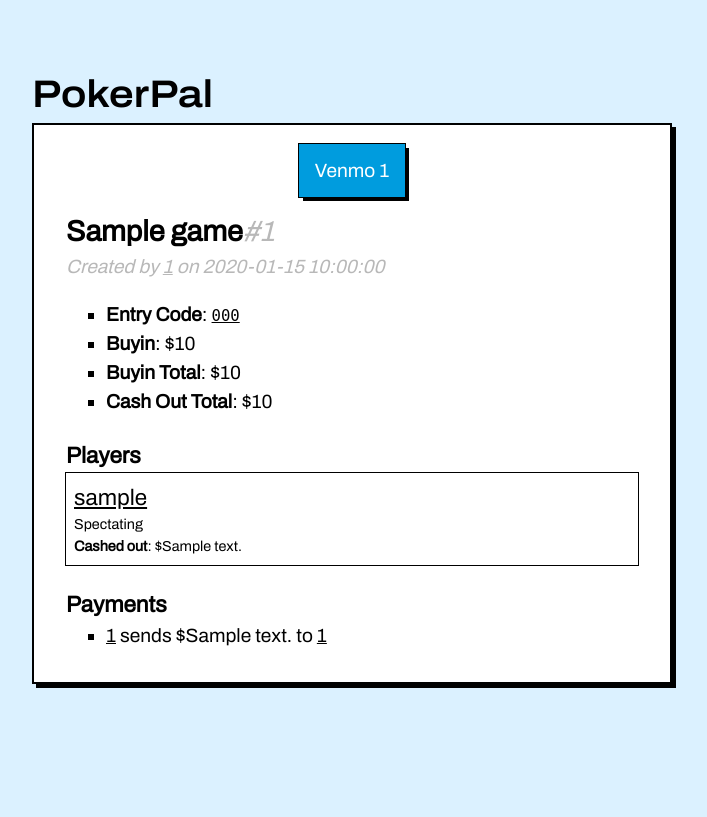
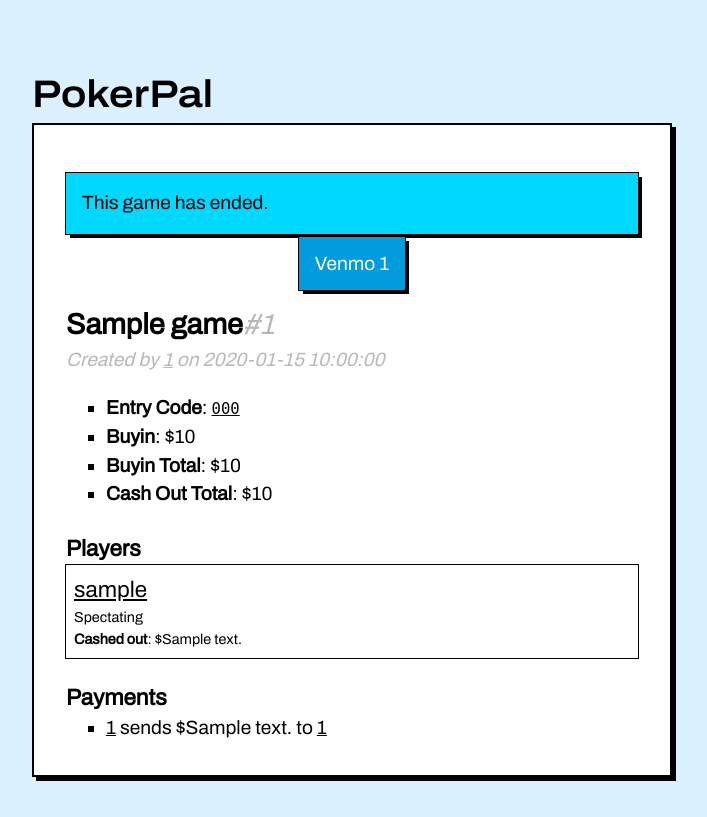
Before and after one commit to brianhang/pokerpals, a Flask app: template src/templates/game/view.html in a window 1280 px wide. Shown: the whole page, without its empty margins (288-995 px from the left). Before the commit the page ends 688 px from the top, so only its background shows below. Run offline with Flask 3, Linux system fonts and the light colour scheme; the template is opened without the code that fills it: most values are stand-ins (such as "Sample title", 1, 10 or a date in 2020); some libraries are stand-ins or nearby versions.

```diff
--- a/src/templates/game/view.html
+++ b/src/templates/game/view.html
@@ -26,6 +26,17 @@
 
 {% block body %}
 <div class="container">
+    {% if game.is_active%}
+        {% if not player %}
+            <div class="info">
+                Please <a href="/">login</a> to participate in the game.
+            </div>
+        {% endif %}
+    {% else %}
+        <div class="info">
+            This game has ended.
+        </div>
+    {% endif %}
     {% if venmo_url and pending_payment %}
         <div class="venmo-cta">
             <a href="{{ venmo_url }}">Venmo {{ pending_payment.to_player_id }}</a>
```
Lines whose indentation alone changed are shown as unchanged.
